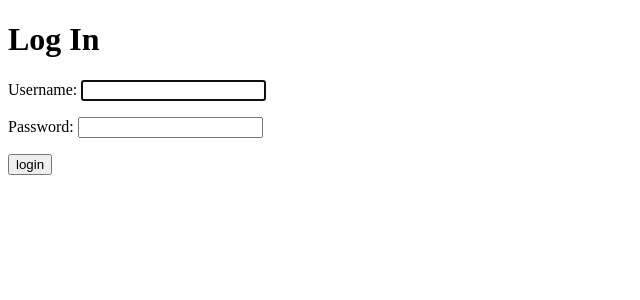
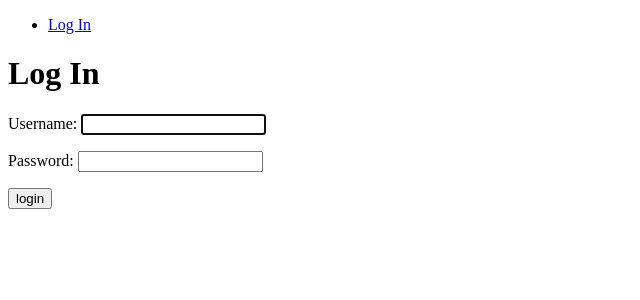
Before and after one commit to iballinger/Recipe-Thyme, a Django app: page /accounts/login/ in a window 1280 px wide. Shown: the top 300 px of the page, without its empty margins (0-640 px from the left). Run offline with Django 4.2, Linux system fonts and the light colour scheme.

Commit message:
Login/Logout

```diff
--- a/main_app/templates/base.html
+++ b/main_app/templates/base.html
@@ -11,6 +11,14 @@
     <title>Recipe Thyme</title>
 </head>
 <body>
+    <ul class="right">
+        {% if user.is_authenticated %}
+          <li><a href="{% url 'index' %}">View All Recipes</a></li>
+          <li><a href="{% url 'logout' %}">Log Out</a></li>
+        {% else %}
+          <li><a href="{% url 'login' %}">Log In</a></li>
+        {% endif %}
+      </ul>
     {% block content %}
     {% endblock %}
 </body>
--- a/recipethyme/settings.py
+++ b/recipethyme/settings.py
@@ -124,3 +124,5 @@ LOGIN_REDIRECT_URL = '/recipes/'
 # https://docs.djangoproject.com/en/4.0/ref/settings/#default-auto-field
 
 DEFAULT_AUTO_FIELD = 'django.db.models.BigAutoField'
+
+LOGOUT_REDIRECT_URL = '/'
```
